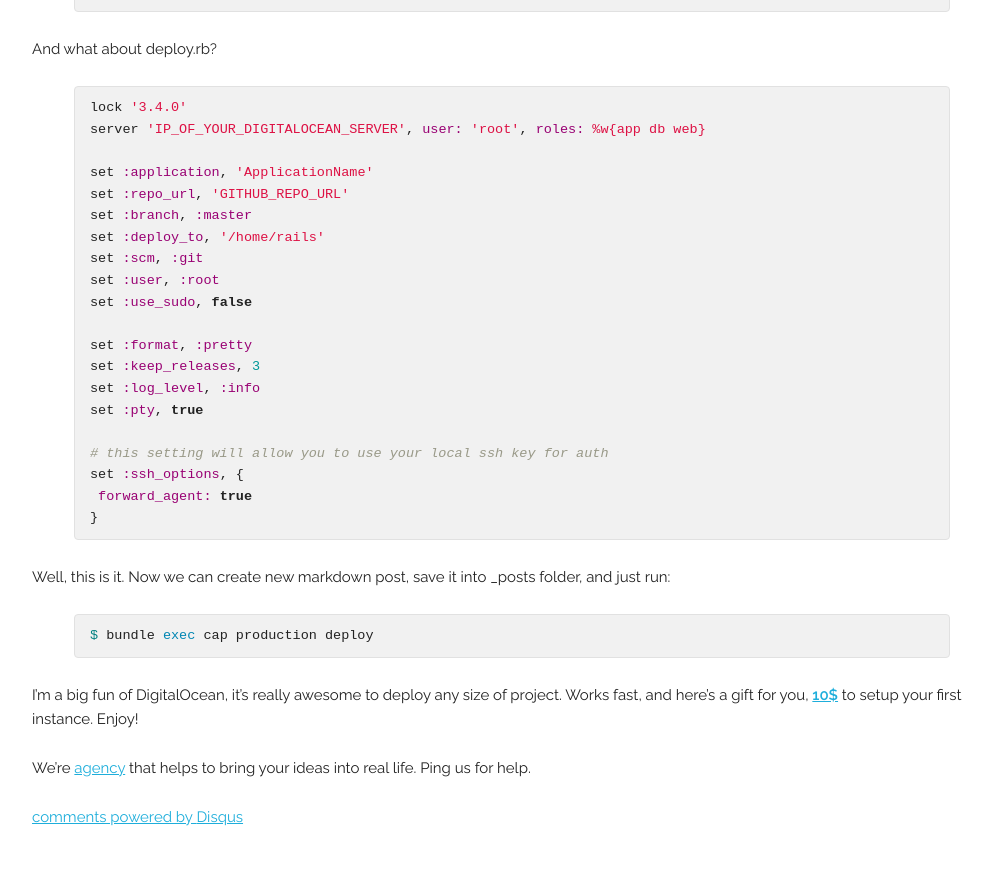
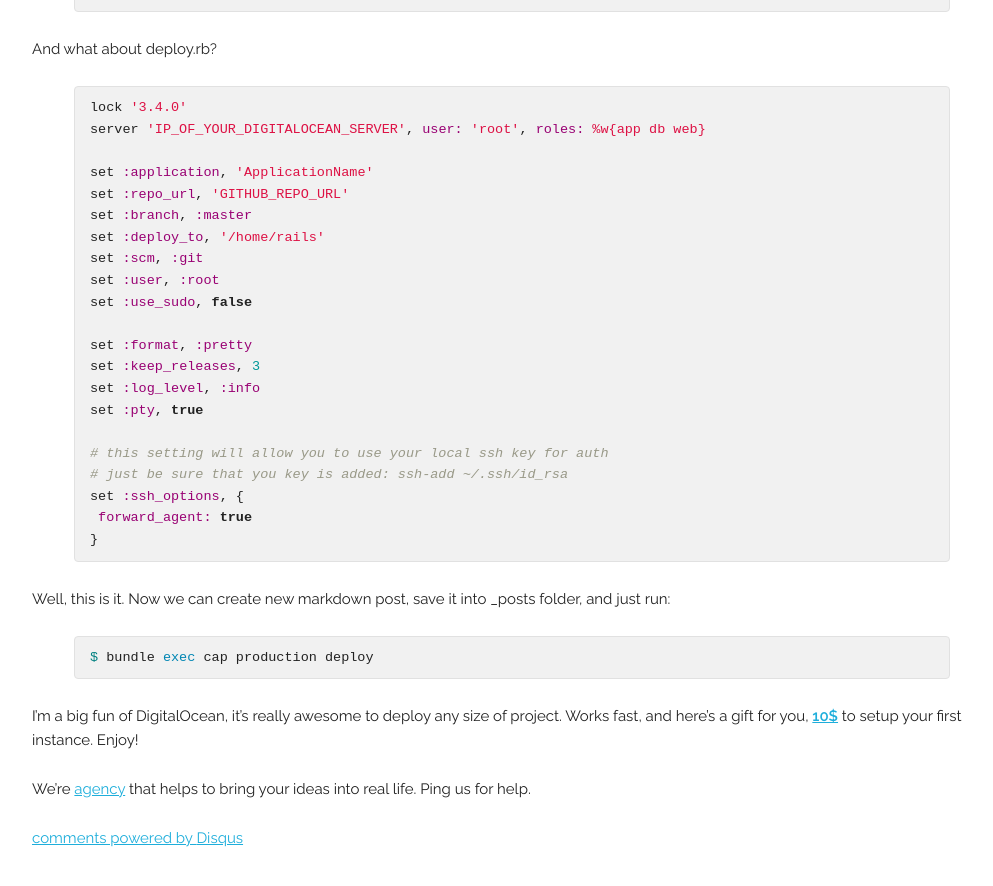
Before and after one commit to sesharim/sesharim.github.io, a Jekyll site: the page built from _posts/2015-10-24-how-to-create-blog.md, in a window 1280 px wide and 900 px high, scrolled down 1471 px. Shown: the top 886 px of the window, without its empty margins (128-1121 px from the left). Built offline with Jekyll 4.4.1, drawn with Linux system fonts in a browser that asks for light colours; nearby versions of some CDN libraries; comment, search, counter and statistics services are not loaded.

Commit message:
updated post

```diff
--- a/_posts/2015-10-24-how-to-create-blog.md
+++ b/_posts/2015-10-24-how-to-create-blog.md
@@ -90,6 +90,7 @@ set :log_level, :info
 set :pty, true
 
 # this setting will allow you to use your local ssh key for auth
+# just be sure that you key is added: ssh-add ~/.ssh/id_rsa
 set :ssh_options, {
  forward_agent: true
 }
```
